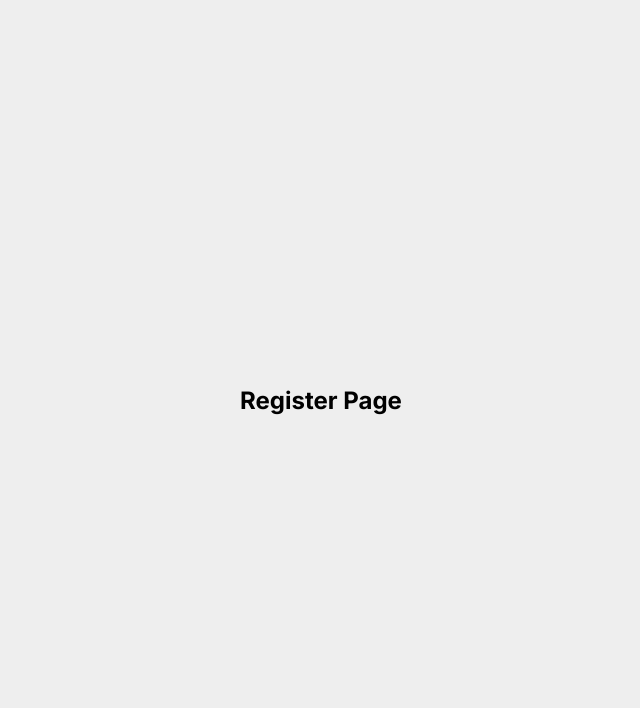
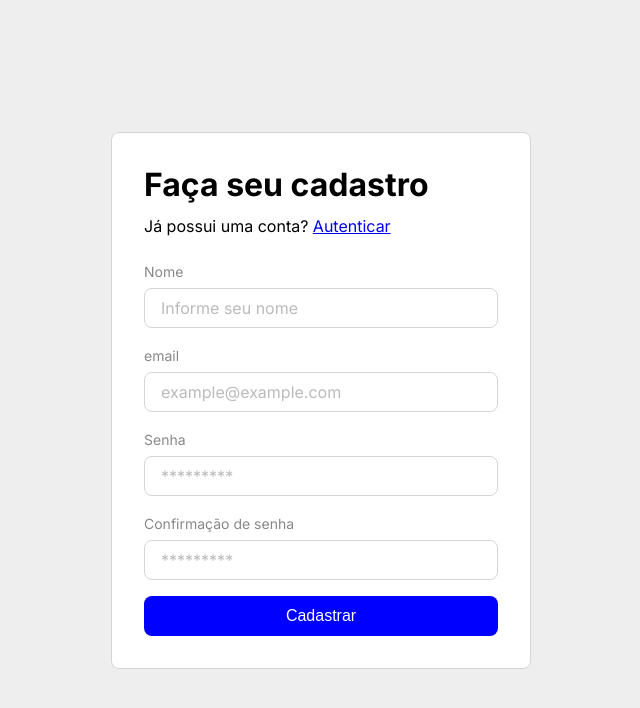
Before and after one commit to deyvisonborges-portfolio/eshop-front-authorizer, a Next.js app: page /register in a window 1280 px wide. Shown: the top 708 px of the page, without its empty margins (319-959 px from the left). Built offline with nearby package versions, Linux system fonts and the light colour scheme.

Commit message:
feat/app - working in register page

```diff
--- a/src/app/(authentication)/register/page.tsx
+++ b/src/app/(authentication)/register/page.tsx
@@ -1,7 +1,5 @@
-export default function RegisterPage() {
-  return (
-    <div>
-      <h1>Register Page</h1>
-    </div>
-  );
+import { RegisterPage } from "@/app/modules/authentication/register/register.page";
+
+export default function _RegisterPage() {
+  return <RegisterPage />;
 }
--- /dev/null
+++ b/src/app/modules/authentication/register/components/register-form/index.tsx
@@ -0,0 +1,107 @@
+"use client";
+
+import { Button, Form, Input } from "@/@lib-ui";
+import styles from "./register-form.module.css";
+import { useForm } from "react-hook-form";
+import { z } from "zod";
+import { zodResolver } from "@hookform/resolvers/zod";
+
+const registerFormZodSchema = z
+  .object({
+    name: z
+      .string()
+      .nonempty({
+        message: "Não pode ser vazio",
+      })
+      .trim(),
+    email: z
+      .string()
+      .email({ message: "Digite um e-mail válido" })
+      .toLowerCase(),
+    password: z
+      .string()
+      .min(1, { message: "Não pode ser vazio" })
+      .min(5, { message: "Deve possuir no mínimo 5 caracteres" })
+      .trim(),
+    confirmPassword: z
+      .string()
+      .min(1, { message: "Não pode ser vazio" })
+      .min(5, { message: "Deve possuir no mínimo 5 caracteres" })
+      .trim(),
+  })
+  .superRefine((val, ctx) => {
+    if (val.password !== val.confirmPassword) {
+      ctx.addIssue({
+        code: z.ZodIssueCode.custom,
+        message: "Senhas não combinam",
+        path: ["confirmPassword"],
+      });
+    }
+  });
+
+type RegisterFormSchema = z.infer<typeof registerFormZodSchema>;
+
+export function RegisterForm() {
+  const {
+    formState: { isSubmitting, errors },
+    handleSubmit,
+    ...form
+  } = useForm<RegisterFormSchema>({
+    resolver: zodResolver(registerFormZodSchema),
+  });
+
+  const handleSubmitData = (data: RegisterFormSchema) => {
+    console.log(data);
+  };
+
+  return (
+    <Form className={styles.form} onSubmit={handleSubmit(handleSubmitData)}>
+      <Input
+        disabled={isSubmitting}
+        label="Nome"
+        placeholder="Informe seu nome"
+        isFull
+        required
+        customMessage={errors.name?.message}
+        {...(errors.name && { has: { error: true } })}
+        {...form.register("name")}
+      />
+      <Input
+        disabled={isSubmitting}
+        label="email"
+        placeholder="example@example.com"
+        isFull
+        required
+        customMessage={errors.email?.message}
+        {...(errors.email && { has: { error: true } })}
+        {...form.register("email")}
+      />
+      <Input
+        type="password"
+        disabled={isSubmitting}
+        label="Senha"
+        placeholder="*********"
+        isFull
+        required
+        customMessage={errors.password?.message}
+        {...(errors.password && { has: { error: true } })}
+        {...form.register("password")}
+      />
+
+      <Input
+        type="password"
+        disabled={isSubmitting}
+        label="Confirmação de senha"
+        placeholder="*********"
+        isFull
+        required
+        customMessage={errors.confirmPassword?.message}
+        {...(errors.confirmPassword && { has: { error: true } })}
+        {...form.register("confirmPassword")}
+      />
+      <Button type="submit" isFull variant="rounded" disabled={isSubmitting}>
+        {isSubmitting ? "Enviando" : "Cadastrar"}
+      </Button>
+    </Form>
+  );
+}
--- /dev/null
+++ b/src/app/modules/authentication/register/components/register-form/register-form.module.css
@@ -0,0 +1,7 @@
+.form {
+  display: flex;
+  flex-direction: column;
+  gap: 16px;
+  margin-top: 24px;
+  width: 100%;
+}
--- /dev/null
+++ b/src/app/modules/authentication/register/register.module.css
@@ -0,0 +1,18 @@
+.card {
+  background-color: var(--color-gray-1);
+  border: 1px solid var(--color-gray-3);
+  border-radius: var(--border-radius-8);
+  padding: 32px;
+  max-width: 420px;
+  width: 100%;
+}
+
+.card-header {
+  display: flex;
+  flex-direction: column;
+  width: 100%;
+}
+
+.heading {
+  margin-bottom: 12px;
+}
--- /dev/null
+++ b/src/app/modules/authentication/register/register.page.tsx
@@ -0,0 +1,25 @@
+import styles from "./register.module.css";
+import { RegisterForm } from "./components/register-form";
+import { Heading, Text } from "@/@lib-ui";
+import Link from "next/link";
+
+export function RegisterPage() {
+  return (
+    <div className={styles.card}>
+      <div className={styles["card-header"]}>
+        <Heading as="h5" size="small" weight="bold" className={styles.heading}>
+          Faça seu cadastro
+        </Heading>
+        <Text className={styles.subtext}>
+          Já possui uma conta?{" "}
+          <Link href="/login">
+            <Text type="span" decoration="link">
+              Autenticar
+            </Text>
+          </Link>
+        </Text>
+      </div>
+      <RegisterForm />
+    </div>
+  );
+}
--- a/src/components/button/styles.module.css
+++ /dev/null
@@ -1,6 +0,0 @@
-.button {
-  background-color: var(--color-deyvin);
-  color: var(--color-secondary);
-  padding: 10px 20px;
-  border-radius: 5px;
-}
--- a/src/components/core/input/index.tsx
+++ /dev/null
@@ -1,3 +0,0 @@
-export function Input() {
-  return <input />;
-}
--- a/src/middleware.ts
+++ b/src/middleware.ts
@@ -14,6 +14,7 @@ export function middleware(req: NextRequest) {
     }
   }
 
+  // https://www.youtube.com/watch?v=Otq0LY90Qso&t=459s&ab_channel=CosdenSolutions
   return NextResponse.next();
 }
 
```
Also changed, not shown: src/app/modules/authentication/login/login.page.tsx (+0 -10 lines), src/components/button/index.tsx (deleted, +0 -13 lines), src/components/sidesheet/index.tsx (deleted, +0 -10 lines), src/components/sidesheet/sidesheet.module.css (deleted, +0 -7 lines).
